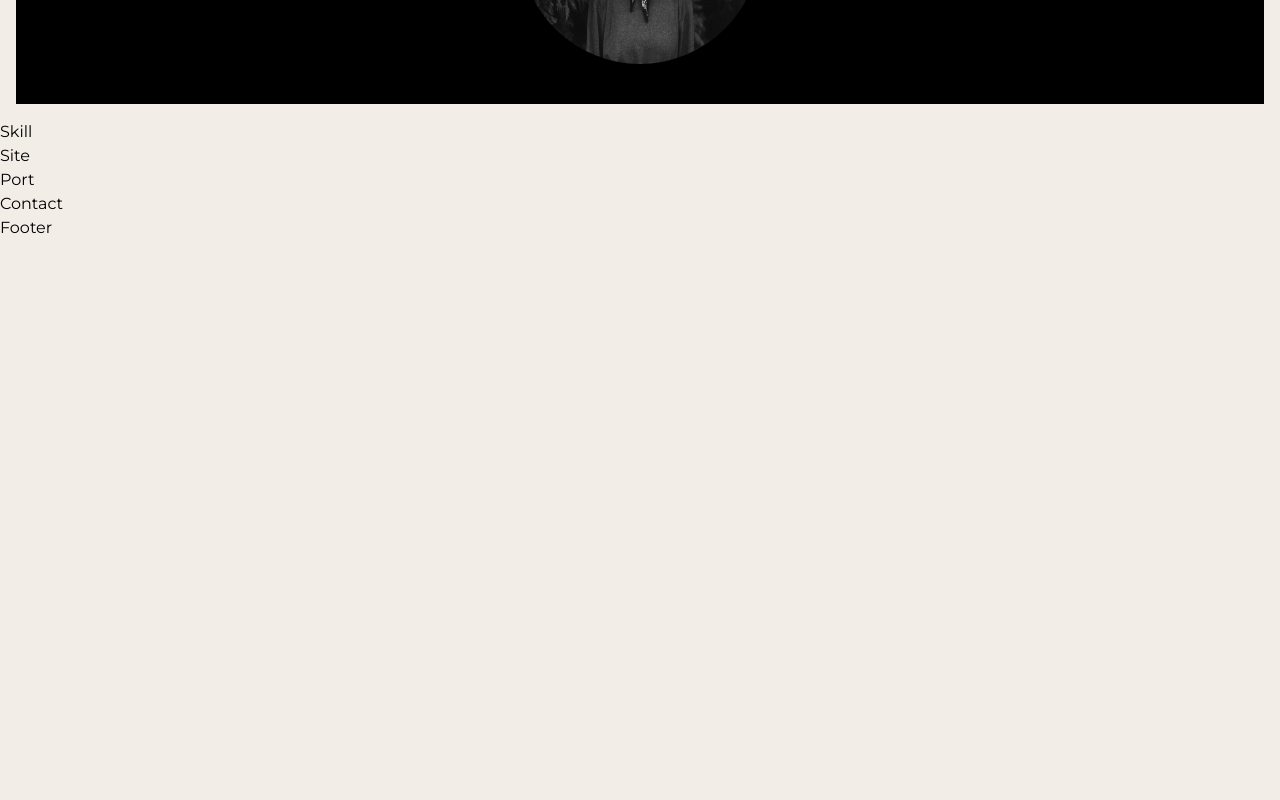
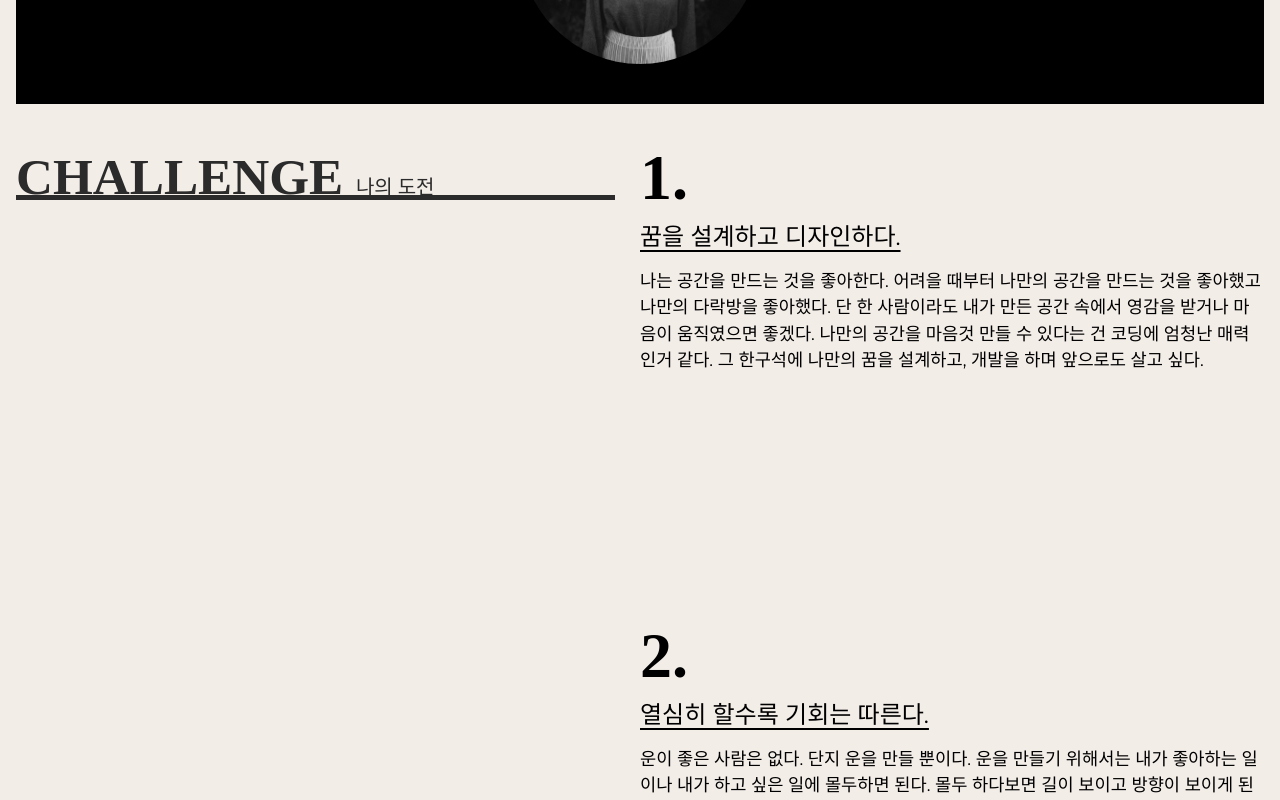
Before and after one commit to webstoryboy/port2023-next, a Next.js app: page / in a window 1280 px wide. Shown: the part 680-1480 px from the top of the page. Before the commit the page ends 920 px from the top, so only its background shows below. Built offline with nearby package versions, Linux system fonts and the light colour scheme; a small style sheet from the web is missing; a web font is replaced by a local one.

Commit message:
😎 인트로완료

```diff
--- a/src/components/Intro.jsx
+++ b/src/components/Intro.jsx
@@ -31,6 +31,7 @@ const Intro = () => {
                             alt="어바웃"
                             width={300}
                             height={300}
+                            style={{ width: "100%", height: "auto" }}
                         />
                     </div>
                 </div>
@@ -48,4 +49,4 @@ const Intro = () => {
     )
 }
 
-export default Intro
+export default Intro;
--- a/src/components/Skill.jsx
+++ b/src/components/Skill.jsx
@@ -1,9 +1,26 @@
-import React from 'react'
+import React from "react";
+
+import { skillText } from "@/constants";
 
 const Skill = () => {
-  return (
-    <div>Skill</div>
-  )
+    return (
+        <section id="skill">
+            <div className="slkll__inner">
+                <h2 className="skill__title">
+                    challenge <em>나의 도전</em>
+                </h2>
+                <div className="skill__desc">
+                    {skillText.map((skill, key) => (
+                        <div key={key}>
+                            <span>{key+1}.</span>
+                            <h3>{skill.title}</h3>
+                            <p>{skill.desc}</p>
+                        </div>
+                    ))}
+                </div>
+            </div>
+        </section>
+    )
 }
 
-export default Skill
+export default Skill;
```
